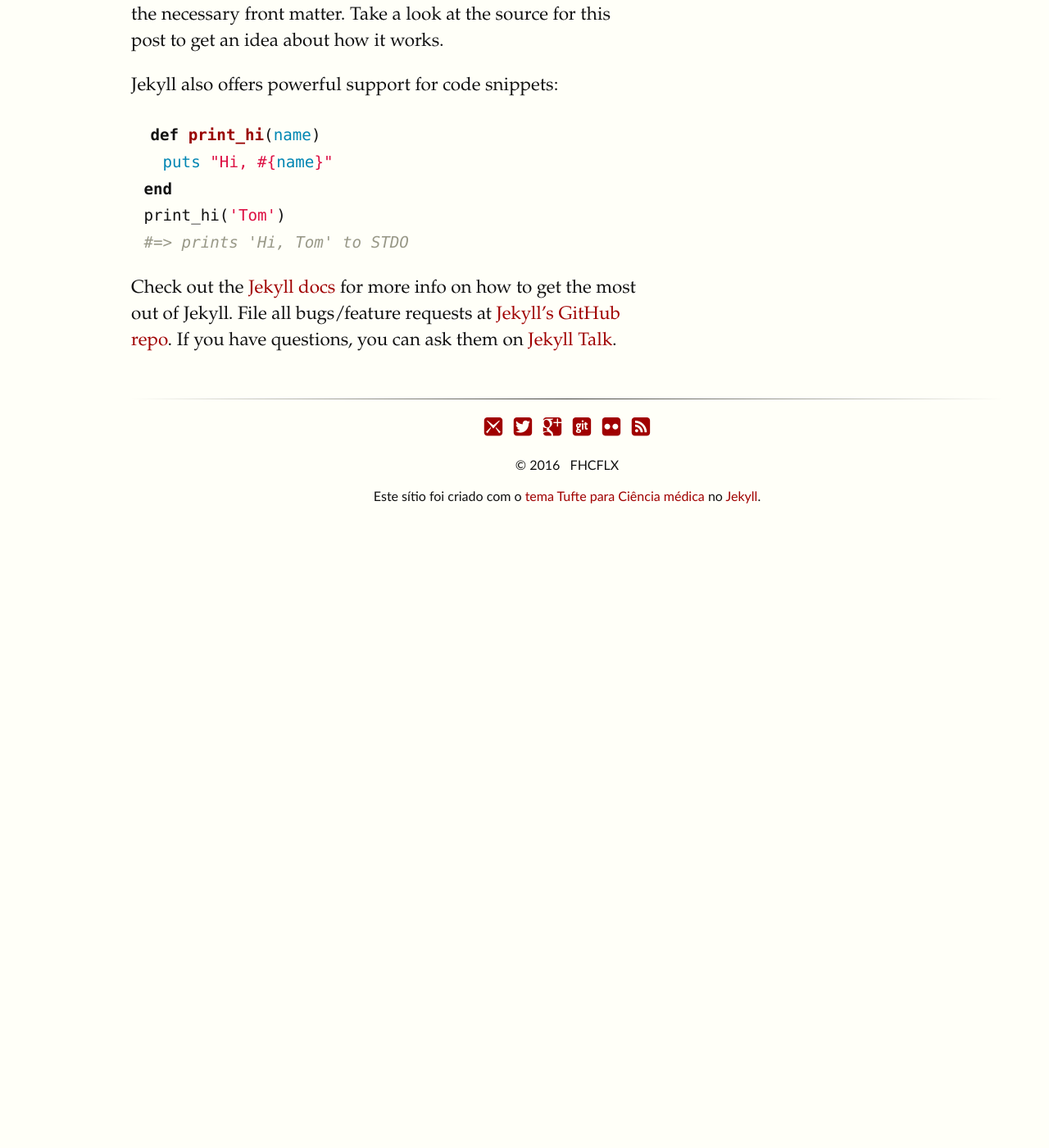
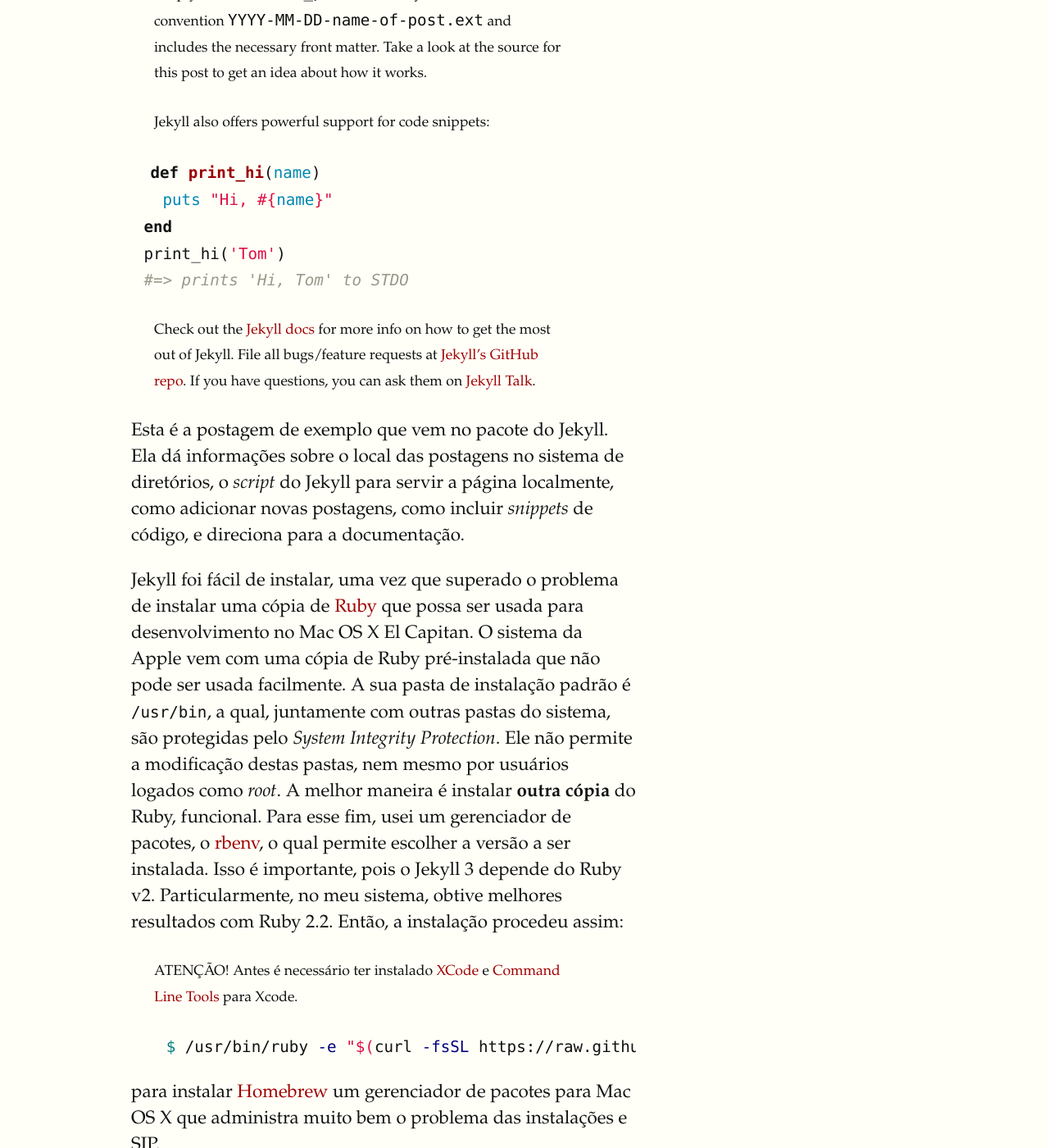
Before and after one commit to fhcflx/pharmakon, a Jekyll site: the page built from _posts/2016-04-28-welcome-to-jekyll.markdown, in a window 1280 px wide and 1400 px high, scrolled down 501 px. Shown: the whole window at 82% size. Built offline with Jekyll 4.4.1, drawn with Linux system fonts in a browser that asks for light colours; comment, search, counter and statistics services are not loaded; before the commit the page ends 1131 px from its top, so only the background shows below that; some of the changed text lies outside the part shown.

Commit message:
repostagem da instalação

````diff
--- a/Gemfile
+++ b/Gemfile
@@ -1,3 +1,3 @@
 source 'https://rubygems.org'
-gem 'jekyll'
-gem 'rouge'
+gem 'github-pages', group: :jekyll_plugins
+gem 'jekyll-import'
--- a/_posts/2016-04-28-welcome-to-jekyll.markdown
+++ b/_posts/2016-04-28-welcome-to-jekyll.markdown
@@ -1,17 +1,18 @@
 ---
 layout: post
-title:  "Welcome to Jekyll!"
+title:  "Welcome to Jekyll! - como instalei Jekyll no Mac OS X El Capitan"
 date:   2016-04-28 16:02:51 -0300
 categories:
   - jekyll update
 ---
-You’ll find this post in your `_posts` directory. Go ahead and edit it and re-build the site to see your changes. You can rebuild the site in many different ways, but the most common way is to run `jekyll serve`, which launches a web server and auto-regenerates your site when a file is updated.
+
+>You’ll find this post in your `_posts` directory. Go ahead and edit it and re-build the site to see your changes. You can rebuild the site in many different ways, but the most common way is to run `jekyll serve`, which launches a web server and auto-regenerates your site when a file is updated.
 <!--more-->
 To add new posts, simply add a file in the `_posts` directory that follows the convention `YYYY-MM-DD-name-of-post.ext` and includes the necessary front matter. Take a look at the source for this post to get an idea about how it works.
 
-Jekyll also offers powerful support for code snippets:
+>Jekyll also offers powerful support for code snippets:
 
-{% highlight ruby %}
+>{% highlight ruby %}
 def print_hi(name)
   puts "Hi, #{name}"
 end
@@ -19,7 +20,129 @@
 #=> prints 'Hi, Tom' to STDOUT.
 {% endhighlight %}
 
-Check out the [Jekyll docs][jekyll-docs] for more info on how to get the most out of Jekyll. File all bugs/feature requests at [Jekyll’s GitHub repo][jekyll-gh]. If you have questions, you can ask them on [Jekyll Talk][jekyll-talk].
+>Check out the [Jekyll docs][jekyll-docs] for more info on how to get the most out of Jekyll. File all bugs/feature requests at [Jekyll’s GitHub repo][jekyll-gh]. If you have questions, you can ask them on [Jekyll Talk][jekyll-talk].
+
+
+Esta é a postagem de exemplo que vem no pacote do Jekyll. Ela dá informações sobre o local das postagens no sistema de diretórios, o _script_ do Jekyll para servir a página localmente, como adicionar novas postagens, como incluir _snippets_ de código, e direciona para a documentação.
+
+Jekyll foi fácil de instalar, uma vez que superado o problema de instalar uma cópia de [Ruby](https://www.ruby-lang.org/pt/) que possa ser usada para desenvolvimento no Mac OS X El Capitan. O sistema da Apple vem com uma cópia de Ruby pré-instalada que não pode ser usada facilmente. A sua pasta de instalação padrão é ```/usr/bin```, a qual, juntamente com outras pastas do sistema, são protegidas pelo _System Integrity Protection_. Ele não permite a modificação destas pastas, nem mesmo por usuários logados como _root_. A melhor maneira é instalar **outra cópia** do Ruby, funcional. Para esse fim, usei um gerenciador de pacotes, o [rbenv](https://github.com/rbenv/rbenv#readme), o qual permite escolher a versão a ser instalada. Isso é importante, pois o Jekyll 3 depende do Ruby v2. Particularmente, no meu sistema, obtive melhores resultados com Ruby 2.2. Então, a instalação procedeu assim:
+
+> ATENÇÃO! Antes é necessário ter instalado [XCode](https://itunes.apple.com/br/app/xcode/id497799835?mt=12) e [Command Line Tools](https://developer.apple.com/opensource/) para Xcode.
+
+```bash
+$ /usr/bin/ruby -e "$(curl -fsSL https://raw.githubusercontent.com/Homebrew/install/master/install)"
+```
+
+para instalar [Homebrew](http://brew.sh) um gerenciador de pacotes para Mac OS X que administra muito bem o problema das instalações e SIP.
+```bash
+$ brew update # faz o update do Homebrew
+$ brew install rbenv # instala rbenv
+$ rbenv init # inicializa
+```
+
+para instalar rbenv (e [ruby-build](https://github.com/rbenv/ruby-build#readme), o _script_ que permite a instalação de Ruby) e iniciá-lo.
+```bash
+$ rbenv install -l # lista versões disponíveis de Ruby
+$ rbenv install 2.2.3 # instala a versão escolhida
+```
+
+para listar as versões disponíveis de Ruby e instalar a versão escolhida.
+
+Ta da! Você pode checar sua nova instalação de Ruby:
+```bash
+$ which Ruby # local onde Ruby está instalado
+$ Ruby -v # versão do Ruby
+```
+
+que, no meu sistema retorna:
+```bash
+/Users/Helder/.rbenv/shims/ruby
+ruby 2.2.3p173 (2015-08-18 revision 51636) [x86_64-darwin15]
+```
+
+Assim, tenho uma cópia funcional de Ruby que me permite desenvolver e não necessitei mexer na instalação padrão do sistema! O próximo passo foi instalar o Jekyll. Como ele é uma _gem_ de Ruby, o ideal é usar o Bundler, um gerenciador de dependências de gems que permite instalações modulares, com configurações personalizadas para cada pasta-alvo.
+```ruby
+$ gem install bundler # instala Bundler
+```
+
+instala o Bundler. Depois, é necessário ir para o diretório desejado e criar um arquivo de configuração _Gemfile_. Como usei o [GitHub Pages](https://pages.github.com) para hospedar e servir o site, precisei antes criar um repositório do [Git](https://git-scm.com) e um _branch_ gh-pages (vide [instruções](https://help.github.com/articles/setting-up-your-github-pages-site-locally-with-jekyll/)).
+```bash
+$ git init /pasta/onde/vc/quer/seu/blog # cria a pasta com o repositório
+$ cd /pasta/onde/vc/quer/seu/blog
+$ git checkout -b gh-pages # cria o branch gh-pages e muda para ele
+$ echo "source 'https://rubygems.org'
+$ gem 'github-pages', group: :jekyll_plugins" >> Gemfile # cria o arquivo de configuração
+$ bundle install # instala a gem com suas dependências
+```
+
+Note que a única gem que mandei o Bundler instalar foi [github-pages](https://github.com/github/pages-gem), que, ao ser configurada, vai pedir todas as dependências necessárias para manter um ambiente do Jekyll em sincronia com o GitHub Pages. Após a instalação, um arquivo ```Gemfile.lock``` é criado, contendo a configuração local. Na minha pasta ```/jekyll/ciencia-medica``` ficou assim:
+```ruby
+GEM
+  remote: https://rubygems.org/
+  specs:
+    colorator (1.1.0)
+    ffi (1.9.14)
+    forwardable-extended (2.6.0)
+    jekyll (3.2.1)
+      colorator (~> 1.0)
+      jekyll-sass-converter (~> 1.0)
+      jekyll-watch (~> 1.1)
+      kramdown (~> 1.3)
+      liquid (~> 3.0)
+      mercenary (~> 0.3.3)
+      pathutil (~> 0.9)
+      rouge (~> 1.7)
+      safe_yaml (~> 1.0)
+    jekyll-sass-converter (1.4.0)
+      sass (~> 3.4)
+    jekyll-watch (1.5.0)
+      listen (~> 3.0, < 3.1)
+    kramdown (1.12.0)
+    liquid (3.0.6)
+    listen (3.0.8)
+      rb-fsevent (~> 0.9, >= 0.9.4)
+      rb-inotify (~> 0.9, >= 0.9.7)
+    mercenary (0.3.6)
+    pathutil (0.14.0)
+      forwardable-extended (~> 2.6)
+    rb-fsevent (0.9.7)
+    rb-inotify (0.9.7)
+      ffi (>= 0.5.0)
+    rouge (1.11.1)
+    safe_yaml (1.0.4)
+    sass (3.4.22)
+
+PLATFORMS
+  ruby
+
+DEPENDENCIES
+  jekyll
+  rouge
+
+BUNDLED WITH
+  1.12.5
+```
+
+mostrando que o Bundler instalou o Jekyll e todas as outras gems necessárias. Por fim:
+```ruby
+$ bundle exec jekyll new # cria um novo template do Jekyll
+```
+
+E para servir localmente seu site e verificar pendências:
+```ruby
+$ bundle exec jekyll serve
+```
+
+Ao fim do processo, fiz um commit e um push para o repositório remoto do GitHub, o que automaticamente publicou a página na internet.
+
+```bash
+$ git add . # adiciona arquivos à monitoração do Git
+$ git commit -am "publica página" # faz o commit dos arquivos adicionados
+$ git remote add gh-pages https://github.com/usuario/meu_repo.git # adiciona um remote para fazer o push
+$ git push gh-pages gh-pages
+```
+
+
 
 [jekyll-docs]: http://jekyllrb.com/docs/home
 [jekyll-gh]:   https://github.com/jekyll/jekyll
--- a/_posts/2016-05-01-Migrando-meu-blog-para-Github-Pages-usando-Jekyll.markdown
+++ b/_posts/2016-05-01-Migrando-meu-blog-para-Github-Pages-usando-Jekyll.markdown
@@ -9,7 +9,7 @@
 <!--more-->
 Resumidamente, criei um repositório público no [Github](github.com) para abrigar os arquivos gerados pelo Jekyll, uma poderosa ferramenta para criar páginas estáticas da net. Usei, inicialmente, uma versão [portátil](https://github.com/madhur/PortableJekyll) de [Jekyll para Windows](http://jekyll-windows.juthilo.com), o que facilitou as coisas. Localmente, criei um diretório e iniciei um repositório de [Git](https://git-scm.com/) nele, onde rodei Jekyll para gravar os arquivos necessários para o blog. Também uso tanto a [versão para Windows de Git quanto sua versão portátil](https://git-scm.com/download/win). Na verdade, meus arquivos locais estão num pendrive e são usados em vários computadores, pessoais e do trabalho. Considerações com segurança não são uma preocupação, uma vez que a maioria de meus trabalhos são públicos. A fim de proteger a confidencialidade de meus pacientes, todos os dados referentes a eles que vão a público são [desidentificados](https://en.wikipedia.org/wiki/De-identification).
 
-Em seguida, experimentei instalar [Ruby para Windows](http://rubyinstaller.org) e Jekyll via [Bundler](http://bundler.io) usando a [gem do Github Pages](https://help.github.com/articles/setting-up-your-github-pages-site-locally-with-jekyll/). Assim, recriei os arquivos do blog para que tivessem integração com os recursos e dependências do Github Pages. Localmente, criei um branch do repositório que havia iniciado, com o nome *gh-pages*. Fiz o push para o repositório do Github e voilá, o blog estava no ar. Alguns ajustes mais e estava bem razoável.
+Em seguida, experimentei instalar [Ruby para Windows](http://rubyinstaller.org) e Jekyll via [Bundler](http://bundler.io) usando a [gem do Github Pages](https://help.github.com/articles/setting-up-your-github-pages-site-locally-with-jekyll/). Assim, recriei os arquivos do blog para que tivessem integração com os recursos e dependências do Github Pages. Localmente, criei um branch do repositório que havia iniciado, com o nome *gh-pages*. Fiz o push para o repositório do Github e _voilá_, o blog estava no ar. Alguns ajustes mais e estava bem razoável.
 
 Uma das vantagens da plataforma Jekyll/Github Pages é poder escrever os posts em sintaxe [Markdown](https://daringfireball.net/projects/markdown/), uma forma simplificada de html que permite escrever quase como se estivesse usando apenas texto simples sem formatação, e mesmo assim renderiza páginas esteticamente agradáveis. Os posts podem ser comitados localmente ou no próprio Github na net. Por exemplo, este post foi escrito em markdown ([Github flavored](https://guides.github.com/features/mastering-markdown/)) no Escritor Pro, um aplicativo para iOS e comitado no Github em meu iPad.
 
````
Also changed, not shown: Gemfile.lock.
